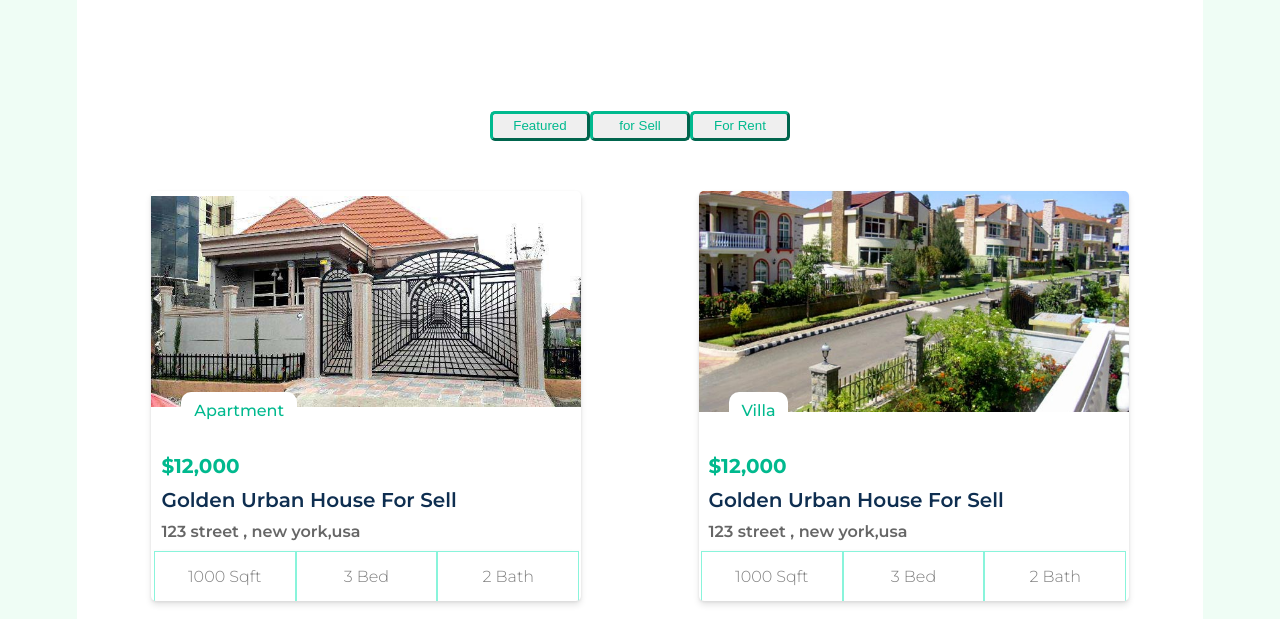
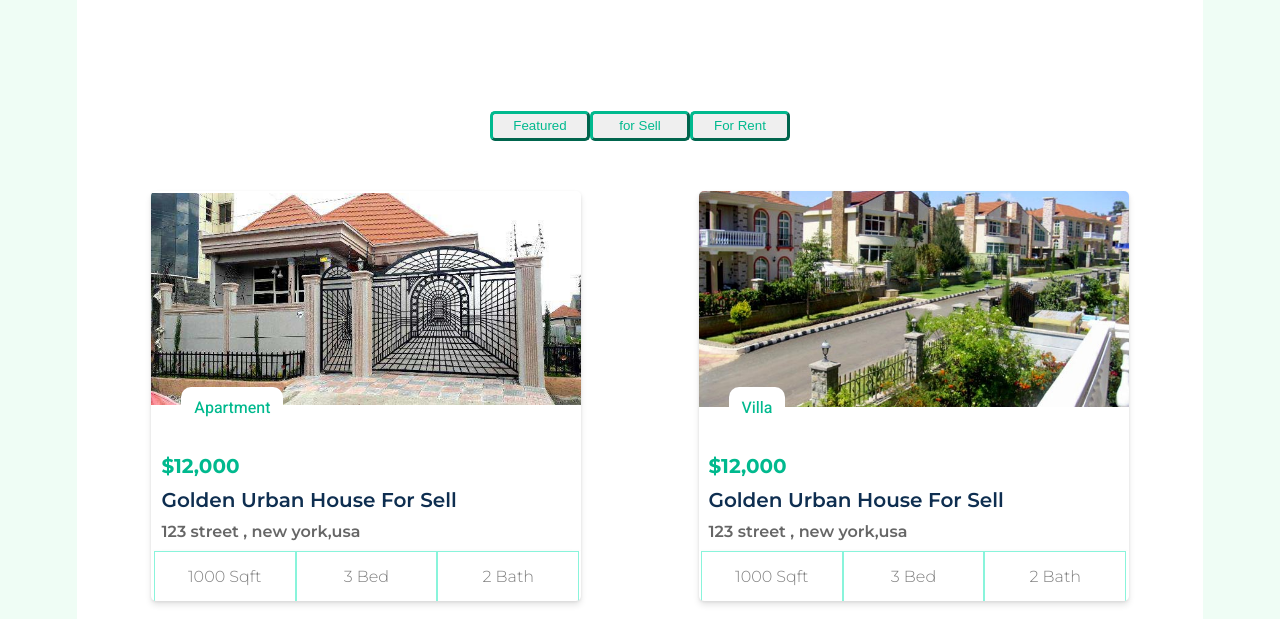
Before and after one commit to Yagth/AddisHouseRental, a PHP site: page /pages/home_page.html in a window 1280 px wide. Shown: the part 2529-3148 px from the top of the page. Run offline with PHP 8.4, Linux system fonts and the light colour scheme.

Commit message:
Added font

```diff
--- a/Frontend/css/home_page.css
+++ b/Frontend/css/home_page.css
@@ -133,6 +133,7 @@
   border-radius: 10px;
   transform: translate(30px, -20px);
   font-size: 16px;
+  font-family: "Heebo", sans-serif;
 }
 
 .cardimg img {
--- a/Frontend/pages/home_page.html
+++ b/Frontend/pages/home_page.html
@@ -9,8 +9,8 @@
     <link href="img/favicon.html" rel="icon">
 
     <link rel="preconnect" href="https://fonts.googleapis.com">
-    <link rel="preconnect" href="https://fonts.gstatic.com" crossorigin>
-    <link href="https://fonts.googleapis.com/css2?family=Montserrat:wght@300;500;600;700;800&display=swap" rel="stylesheet">
+<link rel="preconnect" href="https://fonts.gstatic.com" crossorigin>
+<link href="https://fonts.googleapis.com/css2?family=Heebo:wght@100;500;900&family=Montserrat:wght@300;500;600;700;800&display=swap" rel="stylesheet">
 
     <link rel="stylesheet" href="https://cdnjs.cloudflare.com/ajax/libs/font-awesome/6.4.0/css/all.min.css" integrity="sha512-iecdLmaskl7CVkqkXNQ/ZH/XLlvWZOJyj7Yy7tcenmpD1ypASozpmT/E0iPtmFIB46ZmdtAc9eNBvH0H/ZpiBw==" crossorigin="anonymous" referrerpolicy="no-referrer" />
     <link href="../css/footer.css" rel="stylesheet">
```
